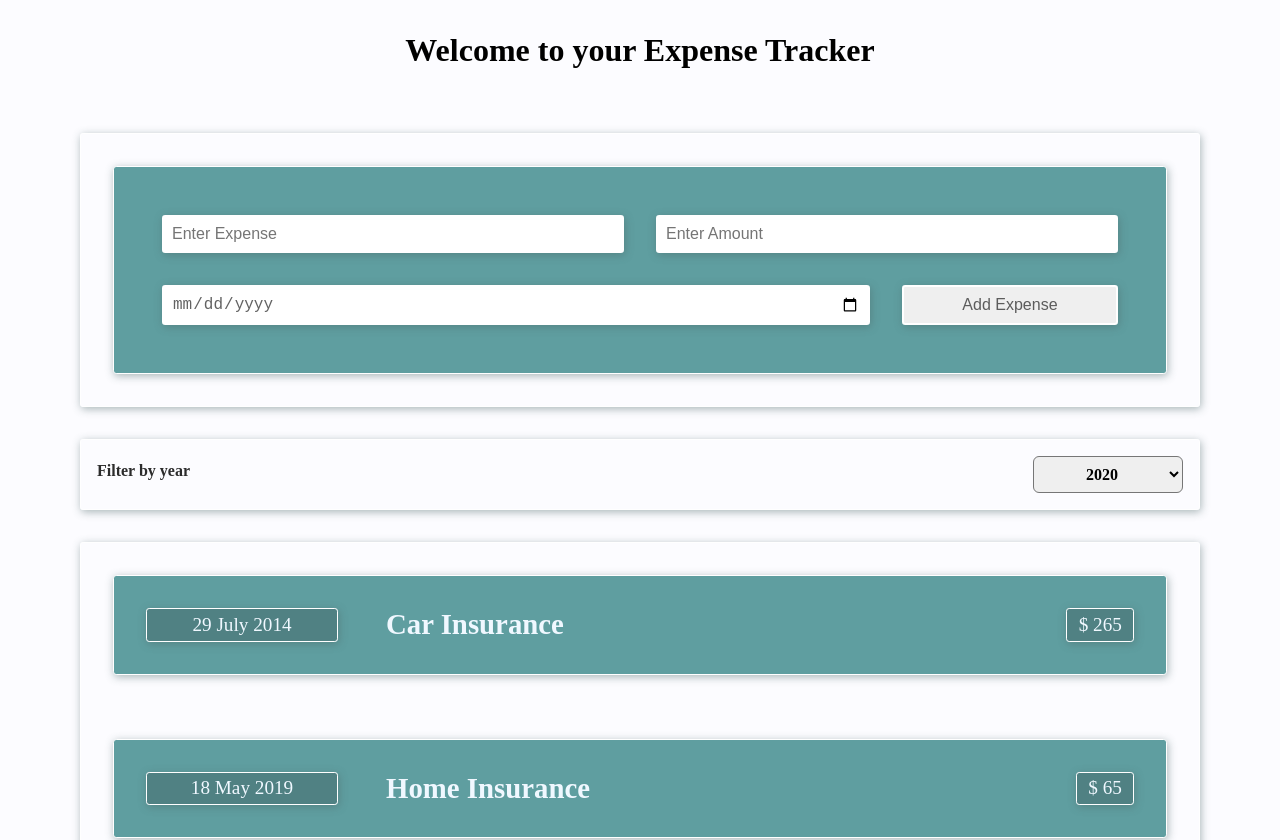
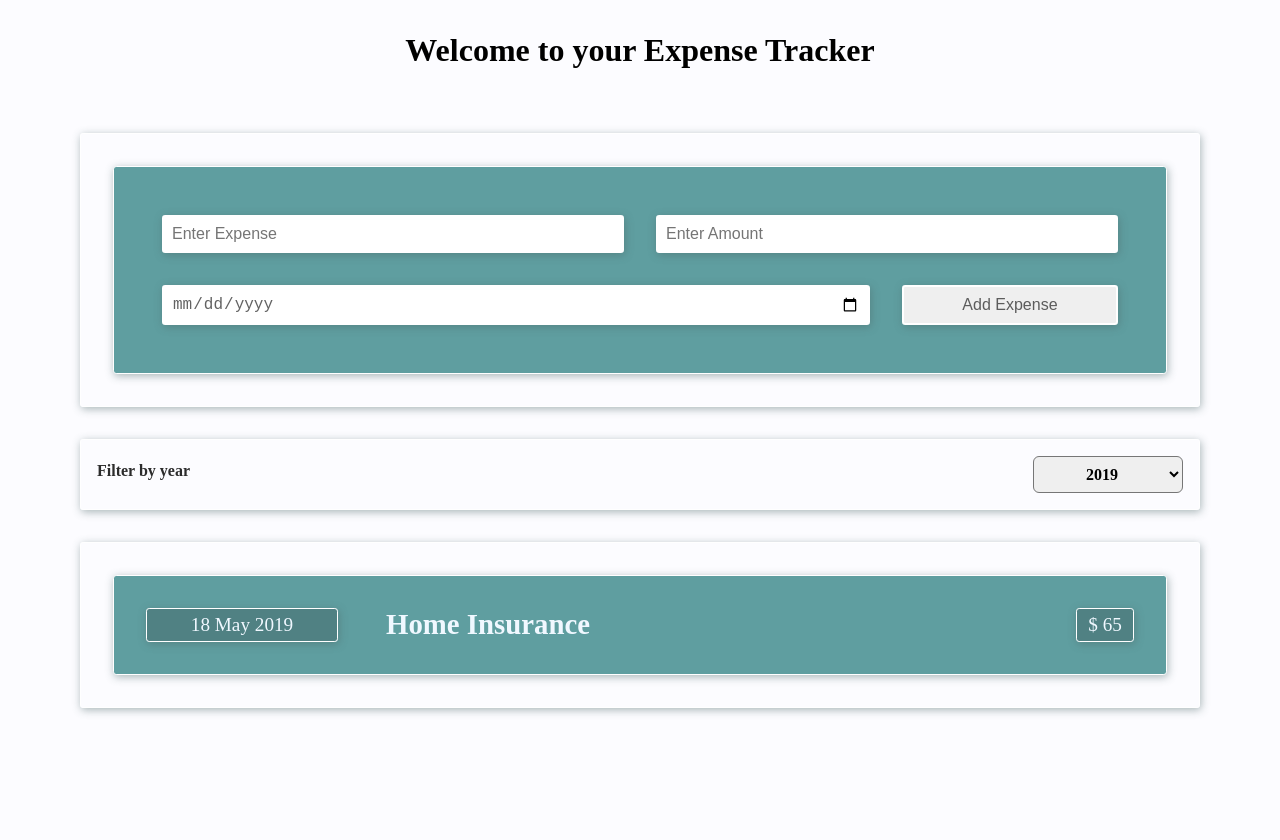
Before and after one commit to manjiriphatak/expense-tracker, a React (Create React App) app: page / in a window 1280 px wide. Shown: the top 840 px of the page. After the commit the page ends 800 px from the top, so only its background shows below. Built offline with nearby package versions, Linux system fonts and the light colour scheme.

Commit message:
Updated App.js to make the year filter workable

```diff
--- a/src/App.js
+++ b/src/App.js
@@ -34,7 +34,7 @@ const dummyExpenseList = [
 
 function App() {
   const [expenseList, setExpenseList] = useState(dummyExpenseList);
-  const [filter, setFilter] = useState("2020");
+  const [filter, setFilter] = useState("2019");
   const handleFilterYear = (filterYear) => {
     setFilter(filterYear);
   };
@@ -44,6 +44,10 @@ function App() {
       return [newExpense, ...prevExpense];
     });
   };
+
+  const displayByFilter = expenseList.filter(
+    (expense) => expense.date.getFullYear().toString() === filter
+  );
 
   return (
     <div className="App">
@@ -55,7 +59,7 @@ function App() {
       </Card>
       <ExpenseFilter selected={filter} onFilterYear={handleFilterYear} />
       <Card className="expense-section">
-        {expenseList.map((expense) => {
+        {displayByFilter.map((expense) => {
           return <ExpenseSection key={expense.id} data={expense} />;
         })}
       </Card>
```
